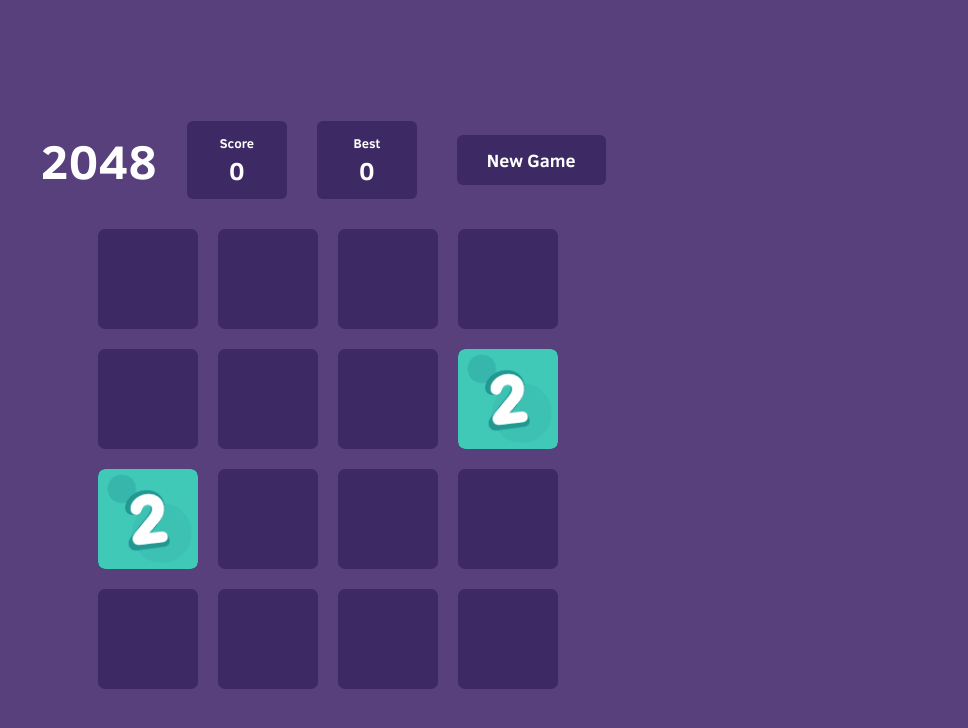
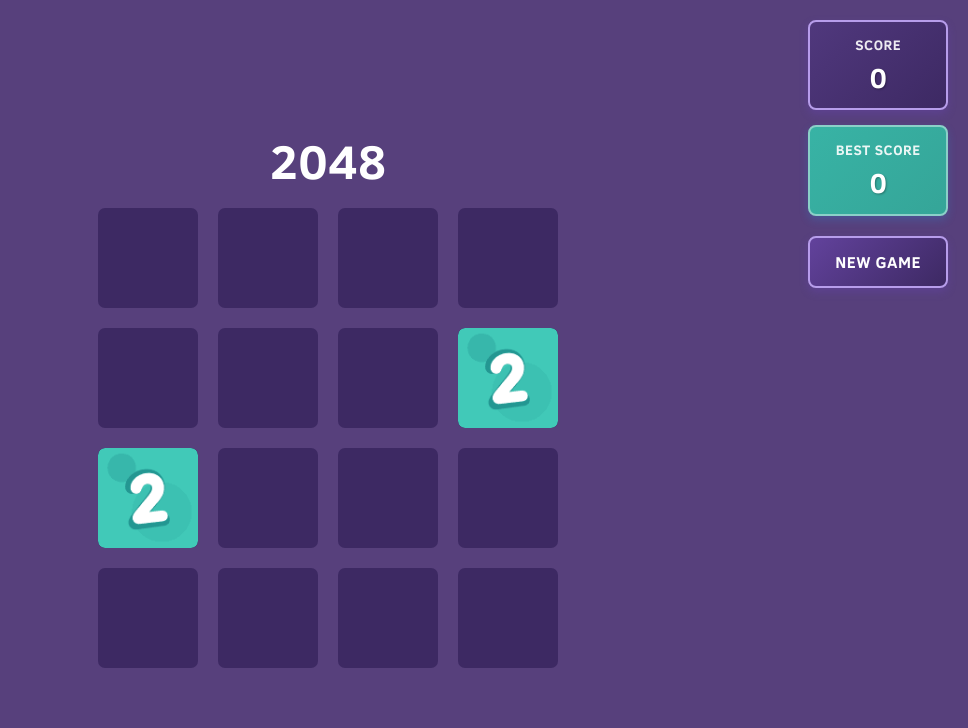
Before and after one commit to ausare-dev/2048-nextjs, a Next.js app: page / in a window 1280 px wide. Shown: the top 728 px of the page, without its empty margins (312-1280 px from the left). Built offline with nearby package versions, Linux system fonts and the light colour scheme.

Commit message:
refactor bestscore and board components and add new game button styles

```diff
--- a/src/components/BestScore/BestScore.module.scss
+++ b/src/components/BestScore/BestScore.module.scss
@@ -1,20 +1,31 @@
 .bestScore {
-	background: #3d2963;
-	border-radius: 6px;
-	padding: 15px 25px;
+	background: linear-gradient(135deg, #38b3a5 0%, #35a598 100%);
+	border-radius: 8px;
+	padding: 15px 20px;
 	color: white;
 	text-align: center;
-	margin: 10px;
-	min-width: 100px;
+	min-width: 120px;
+	box-shadow: 0 4px 8px rgba(49, 130, 206, 0.3);
+	border: 2px solid #8bd0c8;
+	transition: transform 0.2s ease, box-shadow 0.2s ease;
+}
+
+.bestScore:hover {
+	transform: translateY(-2px);
+	box-shadow: 0 6px 12px rgba(49, 206, 177, 0.4);
 }
 
 .label {
-	font-size: 13px;
-	font-weight: bold;
-	margin-bottom: 5px;
+	font-size: 14px;
+	font-weight: 600;
+	margin-bottom: 8px;
+	text-transform: uppercase;
+	letter-spacing: 0.5px;
+	opacity: 0.9;
 }
 
 .value {
-	font-size: 25px;
+	font-size: 28px;
 	font-weight: bold;
+	text-shadow: 1px 1px 2px rgba(0, 0, 0, 0.3);
 }
--- a/src/components/BestScore/BestScore.tsx
+++ b/src/components/BestScore/BestScore.tsx
@@ -8,7 +8,7 @@
 const BestScore: React.FC<BestScoreProps> = ({ bestScore }) => {
 	return (
 		<div className={styles.bestScore}>
-			<div className={styles.label}>Best</div>
+			<div className={styles.label}>Best Score</div>
 			<div className={styles.value}>{bestScore}</div>
 		</div>
 	);
--- a/src/components/Board/Board.module.scss
+++ b/src/components/Board/Board.module.scss
@@ -51,7 +51,10 @@
 	flex-direction: column;
 	align-items: center;
 	justify-content: center;
-	border-radius: 8px;
+	border-radius: 12px;
+	background: rgba(26, 32, 44, 0.95);
+	backdrop-filter: blur(10px);
+	z-index: 1000;
 }
 
 .gameOverText {
@@ -59,4 +62,5 @@
 	font-weight: bold;
 	color: white;
 	margin-bottom: 20px;
+	text-shadow: 2px 2px 4px rgba(0, 0, 0, 0.5);
 }
--- a/src/components/Board/Board.tsx
+++ b/src/components/Board/Board.tsx
@@ -17,6 +17,7 @@
 
 interface BoardProps {
 	isClient: boolean;
+	onScoreUpdate: (score: number) => void;
 }
 
 interface TilePosition {
@@ -30,11 +31,10 @@
 	isNew: boolean;
 }
 
-const Board: React.FC<BoardProps> = ({ isClient }) => {
+const Board: React.FC<BoardProps> = ({ isClient, onScoreUpdate }) => {
 	const [board, setBoard] = useState<BoardStateType>(initializeBoard());
 	const [gameOver, setGameOver] = useState<boolean>(false);
 	const [score, setScore] = useState<number>(0);
-	const [bestScore, setBestScore] = useState<number>(0);
 	const [tilePositions, setTilePositions] = useState<TilePosition[]>([]);
 	const [isAnimating, setIsAnimating] = useState<boolean>(false);
 	const prevBoardRef = useRef<BoardStateType>(board);
@@ -120,12 +120,7 @@
 
 					setScore(prevScore => {
 						const newScore = prevScore + moveScore;
-						if (newScore > bestScore) {
-							setBestScore(newScore);
-							if (typeof window !== 'undefined') {
-								localStorage.setItem('bestScore', newScore.toString());
-							}
-						}
+						onScoreUpdate(newScore);
 						return newScore;
 					});
 
@@ -140,20 +135,11 @@
 				}, 300); // Время анимации
 			}
 		},
-		[gameOver, isAnimating, board, bestScore, createTilePositions]
+		[gameOver, isAnimating, board, createTilePositions]
 	);
 
 	// Поддержка свайпов для мобильных устройств
 	useSwipe(handleMove);
-
-	useEffect(() => {
-		if (typeof window !== 'undefined') {
-			const savedBestScore = localStorage.getItem('bestScore');
-			if (savedBestScore) {
-				setBestScore(parseInt(savedBestScore));
-			}
-		}
-	}, []);
 
 	useEffect(() => {
 		// Инициализируем позиции плиток при первой загрузке
@@ -200,11 +186,6 @@
 		<div className={styles.container}>
 			<div className={styles.header}>
 				<div className={styles.title}>2048</div>
-				<div className={styles.scores}>
-					<ScoreCounter score={score} />
-					<BestScore bestScore={bestScore} />
-				</div>
-				<NewGameButton onNewGame={handleNewGame} />
 			</div>
 			<div className={styles.gameBoard}>
 				{/* Пустые ячейки как фон */}
--- a/src/components/NewGameButton/NewGameButton.module.scss
+++ b/src/components/NewGameButton/NewGameButton.module.scss
@@ -1,12 +1,26 @@
 .newGameButton {
-	background: #3d2963;
-	border: none;
-	border-radius: 6px;
+	background: linear-gradient(135deg, #62429c 0%, #3d2963 100%);
+	border: 2px solid rgb(183, 157, 235);
+	border-radius: 8px;
 	color: white;
-	font-size: 18px;
-	font-weight: bold;
-	padding: 15px 30px;
+	font-size: 16px;
+	font-weight: 600;
+	padding: 15px 25px;
 	cursor: pointer;
-	margin: 10px;
-	transition: background-color 0.2s;
+	text-transform: uppercase;
+	letter-spacing: 0.5px;
+	box-shadow: 0 4px 8px rgba(107, 70, 193, 0.3);
+	transition: all 0.2s ease;
+	font-family: 'Clear Sans', Arial, sans-serif;
 }
+
+.newGameButton:hover {
+	background: linear-gradient(135deg, #754fbb 0%, #56398b 100%);
+	transform: translateY(-2px);
+	box-shadow: 0 6px 12px rgba(107, 70, 193, 0.4);
+}
+
+.newGameButton:active {
+	transform: translateY(0);
+	box-shadow: 0 2px 4px rgba(0, 0, 0, 0.2);
+}
--- /dev/null
+++ b/src/components/RightPanel/RightPanel.module.scss
@@ -0,0 +1,24 @@
+.rightPanel {
+	position: fixed;
+	top: 20px;
+	right: 20px;
+	display: flex;
+	flex-direction: column;
+	gap: 20px;
+	z-index: 1000;
+}
+
+.scores {
+	display: flex;
+	flex-direction: column;
+	gap: 15px;
+}
+
+@media (max-width: 768px) {
+	.rightPanel {
+		position: fixed;
+		top: 10px;
+		right: 10px;
+		gap: 15px;
+	}
+}
--- /dev/null
+++ b/src/components/RightPanel/RightPanel.tsx
@@ -0,0 +1,29 @@
+import React from 'react';
+import ScoreCounter from '../ScoreCounter/ScoreCounter';
+import BestScore from '../BestScore/BestScore';
+import NewGameButton from '../NewGameButton/NewGameButton';
+import styles from './RightPanel.module.scss';
+
+interface RightPanelProps {
+	score: number;
+	bestScore: number;
+	onNewGame: () => void;
+}
+
+const RightPanel: React.FC<RightPanelProps> = ({
+	score,
+	bestScore,
+	onNewGame,
+}) => {
+	return (
+		<div className={styles.rightPanel}>
+			<div className={styles.scores}>
+				<ScoreCounter score={score} />
+				<BestScore bestScore={bestScore} />
+			</div>
+			<NewGameButton onNewGame={onNewGame} />
+		</div>
+	);
+};
+
+export default RightPanel;
--- a/src/components/ScoreCounter/ScoreCounter.module.scss
+++ b/src/components/ScoreCounter/ScoreCounter.module.scss
@@ -1,20 +1,31 @@
 .scoreCounter {
-	background: #3d2963;
-	border-radius: 6px;
-	padding: 15px 25px;
+	background: linear-gradient(135deg, #50387d 0%, #3d2963 100%);
+	border-radius: 8px;
+	padding: 15px 20px;
 	color: white;
 	text-align: center;
-	margin: 10px;
-	min-width: 100px;
+	min-width: 120px;
+	box-shadow: 0 4px 8px rgba(107, 70, 193, 0.3);
+	border: 2px solid rgb(183, 157, 235);
+	transition: transform 0.2s ease, box-shadow 0.2s ease;
+}
+
+.scoreCounter:hover {
+	transform: translateY(-2px);
+	box-shadow: 0 6px 12px rgba(107, 70, 193, 0.4);
 }
 
 .label {
-	font-size: 13px;
-	font-weight: bold;
-	margin-bottom: 5px;
+	font-size: 14px;
+	font-weight: 600;
+	margin-bottom: 8px;
+	text-transform: uppercase;
+	letter-spacing: 0.5px;
+	opacity: 0.9;
 }
 
 .value {
-	font-size: 25px;
+	font-size: 28px;
 	font-weight: bold;
+	text-shadow: 1px 1px 2px rgba(0, 0, 0, 0.3);
 }
--- a/src/components/Tile/Tile.tsx
+++ b/src/components/Tile/Tile.tsx
@@ -95,6 +95,7 @@
 				alt={`Tile ${tile}`}
 				width={100}
 				height={100}
+				unoptimized
 			/>
 		</div>
 	);
--- a/src/pages/index.tsx
+++ b/src/pages/index.tsx
@@ -1,15 +1,41 @@
-import Board from "@/components/Board/Board";
-import Head from "next/head";
-import {useState, useEffect} from 'react'
+import Board from '@/components/Board/Board';
+import RightPanel from '@/components/RightPanel/RightPanel';
+import Head from 'next/head';
+import { useState, useEffect } from 'react';
 
 export default function Home() {
-  const [isClient, setIsClient] = useState(false);
-  useEffect(() => {
-    setIsClient(true);
-  }, []);
+	const [isClient, setIsClient] = useState(false);
+	const [score, setScore] = useState(0);
+	const [bestScore, setBestScore] = useState(0);
 
+	useEffect(() => {
+		setIsClient(true);
+		// Загружаем лучший счет из localStorage
+		if (typeof window !== 'undefined') {
+			const savedBestScore = localStorage.getItem('bestScore');
+			if (savedBestScore) {
+				setBestScore(parseInt(savedBestScore));
+			}
+		}
+	}, []);
 
-  return (
+	const handleNewGame = () => {
+		setScore(0);
+		// Перезагружаем страницу для новой игры
+		window.location.reload();
+	};
+
+	const handleScoreUpdate = (newScore: number) => {
+		setScore(newScore);
+		if (newScore > bestScore) {
+			setBestScore(newScore);
+			if (typeof window !== 'undefined') {
+				localStorage.setItem('bestScore', newScore.toString());
+			}
+		}
+	};
+
+	return (
 		<>
 			<Head>
 				<title>2048 NextJs</title>
@@ -18,7 +44,12 @@
 				<link rel='icon' href='/favicon.ico' />
 			</Head>
 			<main>
-				<Board isClient={isClient} />
+				<Board isClient={isClient} onScoreUpdate={handleScoreUpdate} />
+				<RightPanel
+					score={score}
+					bestScore={bestScore}
+					onNewGame={handleNewGame}
+				/>
 			</main>
 		</>
 	);
```
